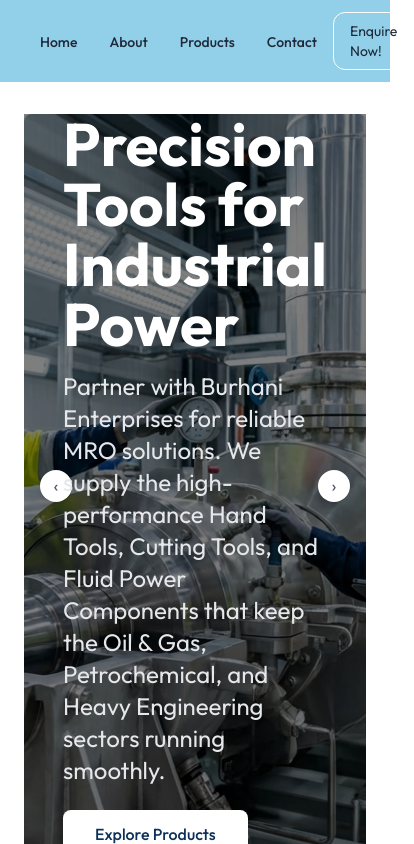
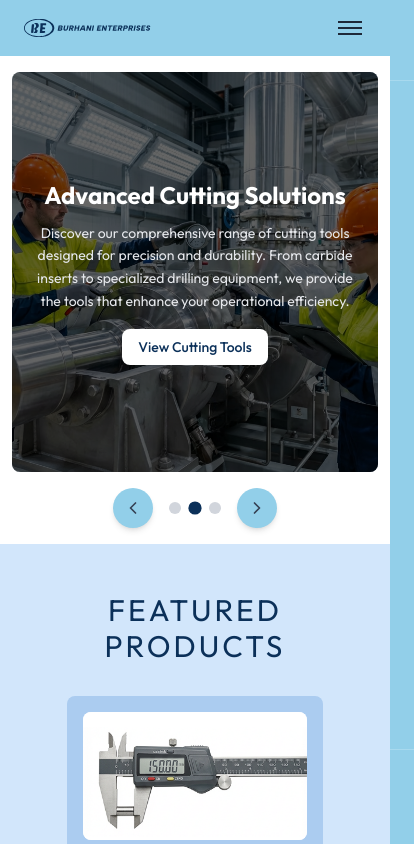
Before and after one commit to Mohammed-Burhani/burhani-enterprises, a Next.js app: page / in a window 390 px wide. Shown: the top 844 px of the page, 414 px wide, since content can reach past the window. Built offline with nearby package versions, Linux system fonts and the light colour scheme.

Commit message:
Made Navbar and Hero Section Responsive, Added Carousel Functionality

```diff
--- a/components/navbar.tsx
+++ b/components/navbar.tsx
@@ -1,6 +1,10 @@
+'use client'
 import Image from "next/image"
+import { useState } from "react"
 
 const Navbar = () => {
+  const [isDrawerOpen, setIsDrawerOpen] = useState(false)
+
   const navLinks = [
     { name: 'Home', href: '/' },
     { name: 'About', href: '/about' },
@@ -8,12 +12,19 @@
     { name: 'Contact', href: '/contact' },
   ]
 
+  const toggleDrawer = () => {
+    setIsDrawerOpen(!isDrawerOpen)
+  }
+
   return (
-    <div className='flex justify-between items-center gap-4 bg-[#92CFE9] w-full px-6 py-3'>
+    <>
+      <div className='flex justify-between items-center gap-4 bg-[#92CFE9] w-full px-6 py-3 relative'>
         <div className='flex items-center gap-3'>
-        <Image src={"/logo.svg"} alt="Burhani Enterprises" width={500} height={500} className="w-64 h-14" />
+          <Image src={"/logo.svg"} alt="Burhani Enterprises" width={500} height={500} className="w-32 sm:w-48 md:w-64 h-8 sm:h-10 md:h-14" />
         </div>
-      <nav>
+
+        {/* Desktop Navigation */}
+        <nav className='hidden md:block'>
           <ul className='flex gap-8'>
             {navLinks.map((link) => (
               <li key={link.name}>
@@ -27,13 +38,79 @@
             ))}
           </ul>
         </nav>
-      <div className='flex items-center gap-2'>
+
+        {/* Desktop Enquire Button */}
+        <div className='hidden md:flex items-center gap-2'>
           <span className='text-gray-800 text-sm border border-white p-2 px-4 rounded-xl'>Enquire Now!</span>
-        {/* <div className='text-gray-800'>
+        </div>
 
-        </div> */}
+        {/* Mobile Menu Button */}
+        <button
+          onClick={toggleDrawer}
+          className='md:hidden flex flex-col justify-center items-center w-8 h-8 space-y-1'
+          aria-label="Toggle menu"
+        >
+          <span className={`block w-6 h-0.5 bg-gray-800 transition-transform duration-300 ${isDrawerOpen ? 'rotate-45 translate-y-1.5' : ''}`}></span>
+          <span className={`block w-6 h-0.5 bg-gray-800 transition-opacity duration-300 ${isDrawerOpen ? 'opacity-0' : ''}`}></span>
+          <span className={`block w-6 h-0.5 bg-gray-800 transition-transform duration-300 ${isDrawerOpen ? '-rotate-45 -translate-y-1.5' : ''}`}></span>
+        </button>
+      </div>
+
+      {/* Mobile Drawer Overlay */}
+      {isDrawerOpen && (
+        <div
+          className="fixed inset-0 bg-black bg-opacity-50 z-40 md:hidden"
+          onClick={toggleDrawer}
+        />
+      )}
+
+      {/* Mobile Drawer */}
+      <div className={`fixed top-0 right-0 h-full w-80 bg-[#92CFE9] z-50 transform transition-transform duration-300 ease-in-out md:hidden ${
+        isDrawerOpen ? 'translate-x-0' : 'translate-x-full'
+      }`}>
+        <div className="flex flex-col h-full">
+          {/* Drawer Header */}
+          <div className="flex justify-between items-center p-6 border-b border-white/20">
+            <Image src={"/logo.svg"} alt="Burhani Enterprises" width={200} height={200} className="w-32 h-8" />
+            <button
+              onClick={toggleDrawer}
+              className="w-8 h-8 flex items-center justify-center"
+              aria-label="Close menu"
+            >
+              <span className="block w-6 h-0.5 bg-gray-800 rotate-45 absolute"></span>
+              <span className="block w-6 h-0.5 bg-gray-800 -rotate-45 absolute"></span>
+            </button>
+          </div>
+
+          {/* Navigation Links */}
+          <nav className="flex-1 px-6 py-8">
+            <ul className="space-y-6">
+              {navLinks.map((link) => (
+                <li key={link.name}>
+                  <a
+                    href={link.href}
+                    onClick={toggleDrawer}
+                    className="block text-gray-800 hover:text-gray-900 font-medium text-lg py-2 border-b border-transparent hover:border-gray-800 transition-colors"
+                  >
+                    {link.name}
+                  </a>
+                </li>
+              ))}
+            </ul>
+          </nav>
+
+          {/* Mobile Enquire Button */}
+          <div className="p-6 border-t border-white/20">
+            <button
+              onClick={toggleDrawer}
+              className="w-full text-gray-800 text-sm border border-white p-3 px-4 rounded-xl hover:bg-white/10 transition-colors"
+            >
+              Enquire Now!
+            </button>
           </div>
         </div>
+      </div>
+    </>
   )
 }
 
--- a/components/ui/hero-section.tsx
+++ b/components/ui/hero-section.tsx
@@ -1,38 +1,125 @@
+'use client'
+import { useState, useEffect } from 'react'
+import { ChevronLeft, ChevronRight } from 'lucide-react'
+
 const HeroSection = () => {
+  const [currentSlide, setCurrentSlide] = useState(0)
+
+  const slides = [
+    {
+      id: 1,
+      title: "Precision Tools for Industrial Power",
+      description: "Partner with Burhani Enterprises for reliable MRO solutions. We supply the high-performance Hand Tools, Cutting Tools, and Fluid Power Components that keep the Oil & Gas, Petrochemical, and Heavy Engineering sectors running smoothly.",
+      image: "/home/banner.png",
+      buttonText: "Explore Products"
+    },
+    {
+      id: 2,
+      title: "Advanced Cutting Solutions",
+      description: "Discover our comprehensive range of cutting tools designed for precision and durability. From carbide inserts to specialized drilling equipment, we provide the tools that enhance your operational efficiency.",
+      image: "/home/banner.png",
+      buttonText: "View Cutting Tools"
+    },
+    {
+      id: 3,
+      title: "Fluid Power Excellence",
+      description: "Complete hydraulic and pneumatic solutions for industrial applications. Our fluid power components ensure reliable performance in the most demanding environments.",
+      image: "/home/banner.png",
+      buttonText: "Discover Solutions"
+    }
+  ]
+
+  const nextSlide = () => {
+    setCurrentSlide((prev) => (prev + 1) % slides.length)
+  }
+
+  const prevSlide = () => {
+    setCurrentSlide((prev) => (prev - 1 + slides.length) % slides.length)
+  }
+
+  const goToSlide = (index: number) => {
+    setCurrentSlide(index)
+  }
+
+  // Auto-advance slides every 5 seconds
+  useEffect(() => {
+    const timer = setInterval(nextSlide, 5000)
+    return () => clearInterval(timer)
+  }, [])
+
   return (
-    <section className="bg-white px-6 py-8">
+    <section className="bg-white px-3 sm:px-6 py-4 sm:py-8">
       <div className="container mx-auto">
-        <div className="bg-[url(/home/banner.png)] bg-cover bg-center min-h-150 rounded-lg flex items-center justify-center relative">
-          <div className="bg-black/50 absolute inset-0 w-full h-full" />
-          <div className="absolute left-4 top-1/2 transform -translate-y-1/2">
-            <button className="w-8 h-8 bg-white rounded-full flex items-center justify-center shadow-md hover:shadow-lg">
-              <span className="text-gray-600 text-lg">‹</span>
-            </button>
+        {/* Hero Card */}
+        <div className="relative rounded-lg overflow-hidden mb-4 sm:mb-6">
+          {/* Slides Container */}
+          <div className="relative h-[400px] sm:h-[500px] md:h-[600px] lg:h-[700px]">
+            {slides.map((slide, index) => (
+              <div
+                key={slide.id}
+                className={`absolute inset-0 transition-opacity duration-500 ${
+                  index === currentSlide ? 'opacity-100' : 'opacity-0'
+                }`}
+              >
+                <div
+                  className="w-full h-full bg-cover bg-center flex items-center justify-center relative"
+                  style={{ backgroundImage: `url(${slide.image})` }}
+                >
+                  <div className="bg-black/60 absolute inset-0 w-full h-full" />
+
+                  {/* Content */}
+                  <div className="px-4 sm:px-8 md:px-12 z-10 text-center max-w-4xl mx-auto">
+                    <h1 className="text-2xl sm:text-3xl md:text-4xl lg:text-5xl xl:text-6xl font-bold text-white mb-3 sm:mb-4 md:mb-6 leading-tight">
+                      {slide.title}
+                    </h1>
+                    <p className="text-sm sm:text-base md:text-lg lg:text-xl xl:text-2xl text-gray-200 mb-4 sm:mb-6 md:mb-8 max-w-3xl mx-auto leading-relaxed">
+                      {slide.description}
+                    </p>
+                    <button className="bg-white text-[#0B3059] px-4 sm:px-6 md:px-8 py-2 sm:py-3 rounded-lg font-medium hover:bg-[#0B3059] hover:text-white transition-all duration-300 text-sm sm:text-base">
+                      {slide.buttonText}
+                    </button>
+                  </div>
+                </div>
+              </div>
+            ))}
+          </div>
+        </div>
+
+        {/* Navigation Controls Below Card */}
+        <div className="flex items-center justify-center gap-4 sm:gap-6">
+          {/* Previous Button */}
+          <button
+            onClick={prevSlide}
+            className="w-10 h-10 sm:w-12 sm:h-12 bg-[#92CFE9] hover:bg-[#7BC4E6] rounded-full flex items-center justify-center shadow-md hover:shadow-lg transition-all duration-200 group"
+            aria-label="Previous slide"
+          >
+            <ChevronLeft className="w-5 h-5 sm:w-6 sm:h-6 text-gray-700 group-hover:text-gray-900" />
+          </button>
+
+          {/* Slide Indicators */}
+          <div className="flex gap-2 sm:gap-3">
+            {slides.map((_, index) => (
+              <button
+                key={index}
+                onClick={() => goToSlide(index)}
+                className={`w-3 h-3 sm:w-4 sm:h-4 rounded-full transition-all duration-200 ${
+                  index === currentSlide
+                    ? 'bg-[#0B3059] scale-110'
+                    : 'bg-gray-300 hover:bg-gray-400'
+                }`}
+                aria-label={`Go to slide ${index + 1}`}
+              />
+            ))}
           </div>
 
-          <div className="px-12 z-10">
-            <h1 className="text-6xl font-bold text-white mb-4">
-              Precision Tools for Industrial Power
-            </h1>
-            <p className="text-2xl text-gray-200 mb-6 max-w-3xl">
-              Partner with Burhani Enterprises for reliable MRO solutions. We supply the high-performance Hand Tools, Cutting Tools, and Fluid Power Components that keep the Oil & Gas, Petrochemical, and Heavy Engineering sectors running smoothly.
-            </p>
-            <button className="bg-white text-[#0B3059] px-8 py-3 rounded-lg font-medium hover:bg-[#0B3059] hover:text-white transition-all duration-300">
-              Explore Products
-            </button>
-          </div>
-
-          <div className="absolute right-4 top-1/2 transform -translate-y-1/2">
-            <button className="w-8 h-8 bg-white rounded-full flex items-center justify-center shadow-md hover:shadow-lg">
-              <span className="text-gray-600 text-lg">›</span>
-            </button>
-          </div>
-
-          <div className="absolute bottom-6 left-1/2 transform -translate-x-1/2 flex gap-2">
-            <div className="w-3 h-3 bg-gray-800 rounded-full"></div>
-            <div className="w-3 h-3 bg-gray-400 rounded-full"></div>
-            <div className="w-3 h-3 bg-gray-400 rounded-full"></div>
-          </div>
+          {/* Next Button */}
+          <button
+            onClick={nextSlide}
+            className="w-10 h-10 sm:w-12 sm:h-12 bg-[#92CFE9] hover:bg-[#7BC4E6] rounded-full flex items-center justify-center shadow-md hover:shadow-lg transition-all duration-200 group"
+            aria-label="Next slide"
+          >
+            <ChevronRight className="w-5 h-5 sm:w-6 sm:h-6 text-gray-700 group-hover:text-gray-900" />
+          </button>
         </div>
       </div>
     </section>
--- a/lib/sanity.ts
+++ b/lib/sanity.ts
@@ -2,7 +2,7 @@
 import imageUrlBuilder from '@sanity/image-url'
 
 export const client = createClient({
-  projectId: process.env.NEXT_PUBLIC_SANITY_PROJECT_ID || 'cyyiok74',
+  projectId: process.env.NEXT_PUBLIC_SANITY_PROJECT_ID || '6qm97z3a',
   dataset: process.env.NEXT_PUBLIC_SANITY_DATASET || 'production',
   useCdn: true, // Set to false if statically generating pages, using ISR or tag-based revalidation
   apiVersion: process.env.NEXT_PUBLIC_SANITY_API_VERSION || '2024-01-01',
```
Lines whose indentation alone changed are shown as unchanged.
